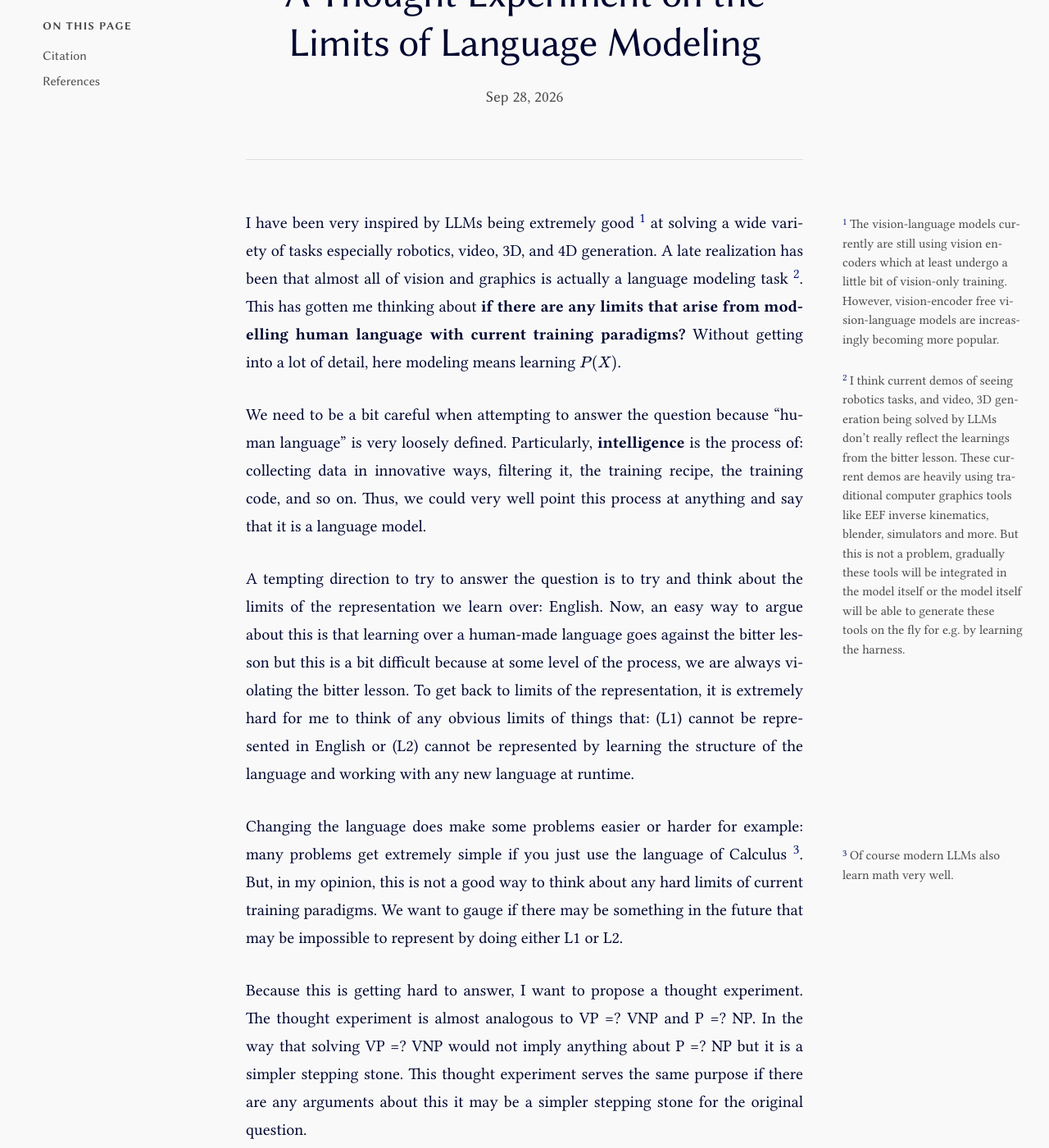
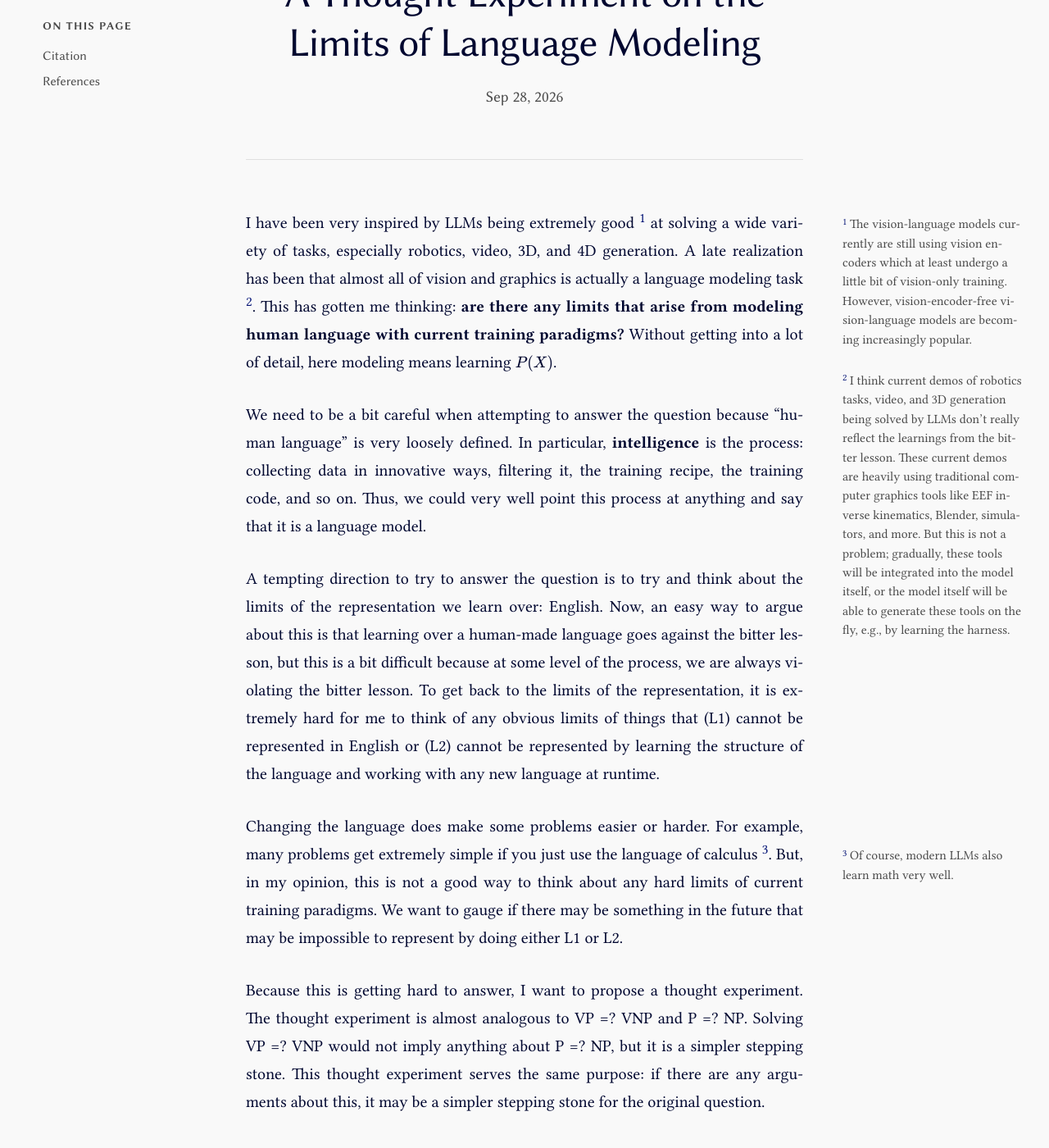
Before and after one commit to Rishit-dagli/Rishit-dagli.github.io, a Jekyll site: the page built from _posts/2026-09-28-lm-limits.md, in a window 1280 px wide and 1400 px high, scrolled down 210 px. Shown: the whole window at 82% size. Built offline with Jekyll 4.4.1, drawn with Linux system fonts in a browser that asks for light colours; comment, search, counter and statistics services are not loaded; some of the changed text lies outside the part shown.

Commit message:
fix: improve clarity and phrasing in the language modeling limits post

```diff
--- a/_posts/2026-09-28-lm-limits.md
+++ b/_posts/2026-09-28-lm-limits.md
@@ -1,39 +1,39 @@
 ---
 title: "A Thought Experiment on the Limits of Language Modeling"
 date: 2026-09-28
-excerpt: "Can you learn on a brand new language without an explicit notion of causality and during the process of language modeling pick up the notions of causality?"
+excerpt: "Can you learn over a brand-new language without an explicit notion of causality and, during the process of language modeling, pick up the notions of causality?"
 image:
 tags: [philosophy, llm]
 ---
 
-I have been very inspired by LLMs being extremely good [^vlmnote] at solving a wide variety of tasks especially robotics, video, 3D, and 4D generation. A late realization has been that almost all of vision and graphics is actually a language modeling task [^bittervideogen]. This has gotten me thinking about **if there are any limits that arise from modelling human language with current training paradigms?** Without getting into a lot of detail, here modeling means learning $P(X)$.
+I have been very inspired by LLMs being extremely good [^vlmnote] at solving a wide variety of tasks, especially robotics, video, 3D, and 4D generation. A late realization has been that almost all of vision and graphics is actually a language modeling task [^bittervideogen]. This has gotten me thinking: **are there any limits that arise from modeling human language with current training paradigms?** Without getting into a lot of detail, here modeling means learning $P(X)$.
 
-We need to be a bit careful when attempting to answer the question because "human language" is very loosely defined. Particularly, **intelligence** is the process of: collecting data in innovative ways, filtering it, the training recipe, the training code, and so on. Thus, we could very well point this process at anything and say that it is a language model.
+We need to be a bit careful when attempting to answer the question because "human language" is very loosely defined. In particular, **intelligence** is the process: collecting data in innovative ways, filtering it, the training recipe, the training code, and so on. Thus, we could very well point this process at anything and say that it is a language model.
 
-A tempting direction to try to answer the question is to try and think about the limits of the representation we learn over: English. Now, an easy way to argue about this is that learning over a human-made language goes against the bitter lesson but this is a bit difficult because at some level of the process, we are always violating the bitter lesson. To get back to limits of the representation, it is extremely hard for me to think of any obvious limits of things that: (L1) cannot be represented in English or (L2) cannot be represented by learning the structure of the language and working with any new language at runtime.
+A tempting direction to try to answer the question is to try and think about the limits of the representation we learn over: English. Now, an easy way to argue about this is that learning over a human-made language goes against the bitter lesson, but this is a bit difficult because at some level of the process, we are always violating the bitter lesson. To get back to the limits of the representation, it is extremely hard for me to think of any obvious limits of things that (L1) cannot be represented in English or (L2) cannot be represented by learning the structure of the language and working with any new language at runtime.
 
-Changing the language does make some problems easier or harder for example: many problems get extremely simple if you just use the language of Calculus [^math]. But, in my opinion, this is not a good way to think about any hard limits of current training paradigms. We want to gauge if there may be something in the future that may be impossible to represent by doing either L1 or L2.
+Changing the language does make some problems easier or harder. For example, many problems get extremely simple if you just use the language of calculus [^math]. But, in my opinion, this is not a good way to think about any hard limits of current training paradigms. We want to gauge if there may be something in the future that may be impossible to represent by doing either L1 or L2.
 
-Because this is getting hard to answer, I want to propose a thought experiment. The thought experiment is almost analogous to  VP =? VNP and P =? NP. In the way that solving VP =? VNP would not imply anything about P =? NP but it is a simpler stepping stone. This thought experiment serves the same purpose if there are any arguments about this it may be a simpler stepping stone for the original question.
+Because this is getting hard to answer, I want to propose a thought experiment. The thought experiment is almost analogous to VP =? VNP and P =? NP. Solving VP =? VNP would not imply anything about P =? NP, but it is a simpler stepping stone. This thought experiment serves the same purpose: if there are any arguments about this, it may be a simpler stepping stone for the original question.
 
 The experiment is as follows:
 
 <div style="padding: 0.75em; border: 1px solid var(--theorem-border);" markdown="1">
-Assume you have a new language. This language has no explicit notion of causality. This is extremely hard to imagine: assume there is no explicit notion of order, time, or cause and effect, nothing to directly express ideas like "before", "after", "if", "then", etc. Now let us follow the language model process and learn your $P(X)$ for this new language. And there are some problems in doing this: [^lmproblems] but for now, let us conveniently forget about some technical details (though these could impact the answer). In the process of doing the language modeling, can you pick up the notions of causality? of all the instances mentioned above?
+Assume you have a new language. This language has no explicit notion of causality. This is extremely hard to imagine: assume there is no explicit notion of order, time, or cause and effect, nothing to directly express ideas like "before", "after", "if", "then", etc. Now let us follow the language modeling process and learn your $P(X)$ for this new language. And there are some problems in doing this [^lmproblems], but for now, let us conveniently forget about some technical details (though these could impact the answer). In the process of doing the language modeling, can you pick up the notions of causality? Of all the instances mentioned above?
 </div>
 
-I feel the answer might be yes (strong emphasis on **feel**😅) but I want to understand others' thoughts on this.
+I feel the answer might be yes (strong emphasis on **feel**😅), but I want to understand others' thoughts on this.
 
-I think some experiments like [Talkie LM](https://talkie-lm.com/introducing-talkie) are very similar in spirit and should be very useful analogies. Someone shared [this paper](https://openreview.net/forum?id=tHr0vFbS3K) with me which I haven't read yet.
+I think some experiments like [Talkie LM](https://talkie-lm.com/introducing-talkie) are very similar in spirit and should be very useful analogies. Someone shared [this paper](https://openreview.net/forum?id=tHr0vFbS3K) with me, which I haven't read yet.
 
 {% include bibtex.html %}
 
 ## References
 
-[^vlmnote]: The vision-language models currently are still using vision encoders which at least undergo a little bit of vision-only training. However, vision-encoder free vision-language models are increasingly becoming more popular.
+[^vlmnote]: The vision-language models currently are still using vision encoders which at least undergo a little bit of vision-only training. However, vision-encoder-free vision-language models are becoming increasingly popular.
 
-[^bittervideogen]: I think current demos of seeing robotics tasks, and video, 3D generation being solved by LLMs don't really reflect the learnings from the bitter lesson. These current demos are heavily using traditional computer graphics tools like EEF inverse kinematics, blender, simulators and more. But this is not a problem, gradually these tools will be integrated in the model itself or the model itself will be able to generate these tools on the fly for e.g. by learning the harness.
+[^bittervideogen]: I think current demos of robotics tasks, video, and 3D generation being solved by LLMs don't really reflect the learnings from the bitter lesson. These current demos are heavily using traditional computer graphics tools like EEF inverse kinematics, Blender, simulators, and more. But this is not a problem; gradually, these tools will be integrated into the model itself, or the model itself will be able to generate these tools on the fly, e.g., by learning the harness.
 
-[^math]: Of course modern LLMs also learn math very well.
+[^math]: Of course, modern LLMs also learn math very well.
 
-[^lmproblems]: Now if we were to do this, there are some problems like what do you do about the causal attention mask, how do you assign probability independent of the serialization order, and so on. This experiment after all is also questioning the NTP objective.
+[^lmproblems]: Now, if we were to do this, there would be some problems, like what to do about the causal attention mask, how to assign probability independent of the serialization order, and so on. This experiment, after all, is also questioning the NTP objective.
```
